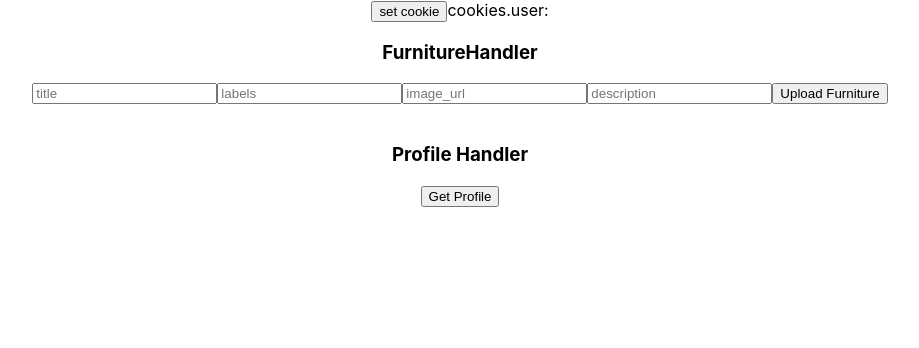
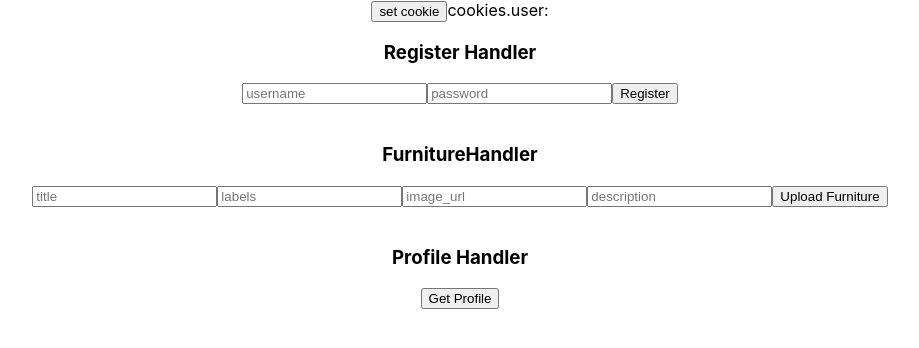
Before and after one commit to xiaomi388/comsw-4156-project, a React (Create React App) app in the folder client/: page / in a window 1280 px wide. Shown: the top 348 px of the page, without its empty margins (180-1099 px from the left). Built offline with nearby package versions, Linux system fonts and the light colour scheme.

Commit message:
feat: add register handler

```diff
--- a/client/package.json
+++ b/client/package.json
@@ -7,6 +7,7 @@
     "@testing-library/react": "^11.1.0",
     "@testing-library/user-event": "^12.1.10",
     "react": "^17.0.2",
+    "react-cookie": "^4.1.1",
     "react-dom": "^17.0.2",
     "react-scripts": "4.0.3",
     "web-vitals": "^1.0.1"
--- a/client/src/App.js
+++ b/client/src/App.js
@@ -2,6 +2,7 @@ import logo from './logo.svg';
 import './App.css';
 import { useCookies } from "react-cookie";
 
+import RegisterHandler from './registerHandler';
 import FurnitureHandler from './furnitureHandler.js';
 import ProfileHandler from './profileHandler.js';
 
@@ -21,9 +22,12 @@ function App() {
       <button onClick={handleCookie}>set cookie</button>
       cookies.user: {cookies.user}
 
+      <RegisterHandler />
+      <br />
 
       <FurnitureHandler />
       <br />
+
       <ProfileHandler />
 
     </div>
--- /dev/null
+++ b/client/src/registerHandler.js
@@ -0,0 +1,55 @@
+import React, { Component } from 'react';
+
+class RegisterHandler extends Component {
+
+    state = {
+        username: '',
+        password: ''
+    }
+
+    register = () => {
+        const { username, password } = this.state;
+        alert(`register! username:${username}, password:${password}`);
+
+        // Send post request
+        const registerUrl = 'http://localhost:5000/register';
+
+        fetch(registerUrl, {
+            method: 'POST',
+            mode: 'no-cors',
+            headers: {
+                'Access-Control-Allow-Origin': '*',
+                'Access-Control-Allow-Methods': ['GET', 'POST'],
+            },
+            body: new URLSearchParams({
+                'email': username,
+                'password': password,
+                'name': 'testtestuser',
+                'mobile_phone': 8148888477,
+                'zipcode': 10026
+            })
+        })
+        .then((res) => res)
+        .then((data) => {
+            console.log("data: ", data);
+        })
+        .catch((err) => alert(`ERROR: Invalid username=${username}, err=${err}.`));
+
+    }
+
+    render() {
+        return(
+            <div>
+                <h3>
+                    Register Handler
+                </h3>
+                <input placeholder="username" onChange={(e) => this.setState({ username: e.target.value })}></input>
+                <input placeholder="password" onChange={(e) => this.setState({ password: e.target.value})}></input>
+                <button onClick={this.register}>Register</button>
+
+            </div>
+        )
+    }
+}
+
+export default RegisterHandler;
```
Also changed, not shown: 2 other files (tests, documents, lock files or other folders).
